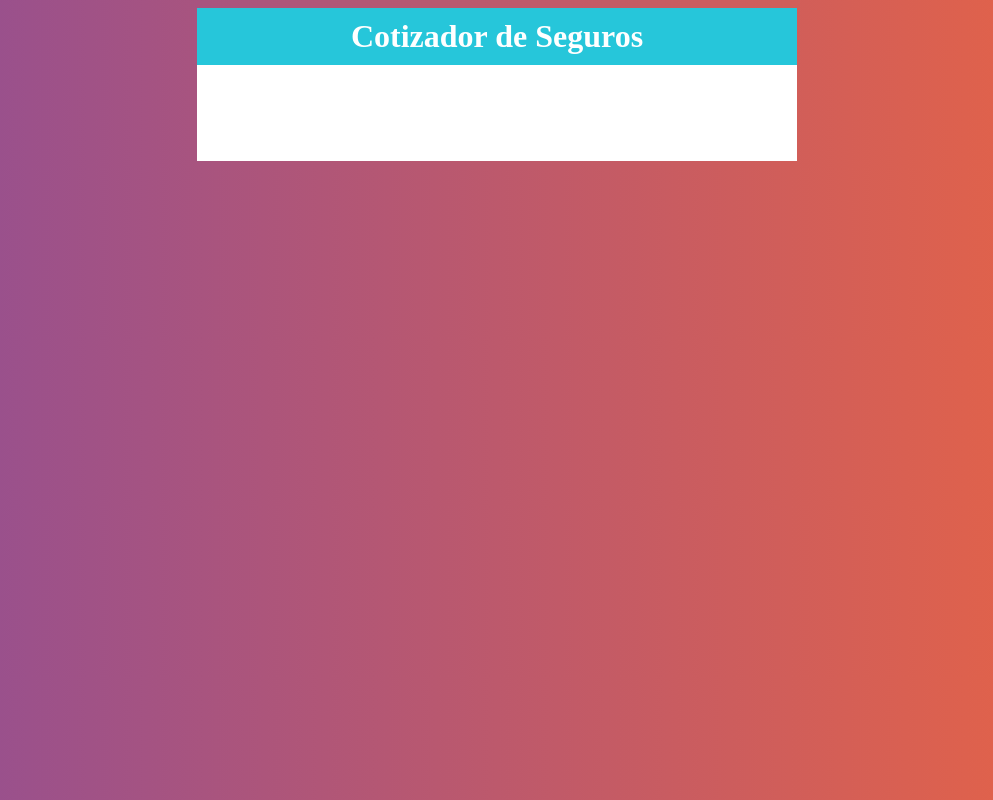
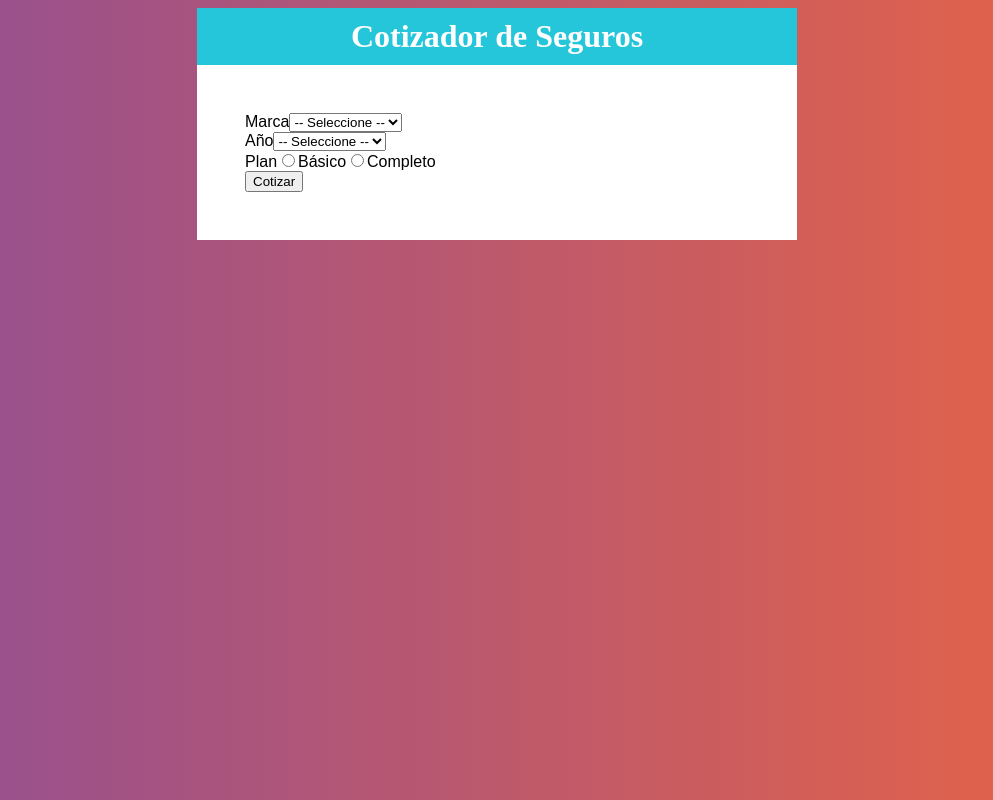
Before and after one commit to Alejandro-Ochando/cotizador_de_seguros, a React (Create React App) app: page / in a window 1280 px wide. Shown: the whole page, without its empty margins (143-1136 px from the left). Built offline with nearby package versions, Linux system fonts and the light colour scheme; the HTML template or start-up script is replaced by a standard one.

Commit message:
Creando el Formulario.js

```diff
--- a/src/App.js
+++ b/src/App.js
@@ -1,6 +1,7 @@
 import React from 'react';
 import styled from '@emotion/styled';
 import Header from './components/Header';
+import Formulario from './components/Formulario';
 
 
 const Contenedor = styled.div`
@@ -20,7 +21,7 @@
         titulo="Cotizador de Seguros"
       />
       <ContenedorFormulario>
-
+        <Formulario />
       </ContenedorFormulario>
     </Contenedor>
   );
--- /dev/null
+++ b/src/components/Formulario.js
@@ -0,0 +1,54 @@
+import React from 'react';
+
+const Formulario = () => {
+    return (
+
+        <form>
+            <div>
+                <label>Marca</label>
+                <select>
+                    <option value="">-- Seleccione --</option>
+                    <option value="Europeo">Europeo</option>
+                    <option value="Americano">Americano</option>
+                    <option value="Asiatico">Asiatico</option>
+                </select>
+            </div>
+            <div>
+                <label>Año</label>
+                <select>
+                <option value="">-- Seleccione --</option>
+                    <option value="2021">2021</option>
+                    <option value="2020">2020</option>
+                    <option value="2019">2019</option>
+                    <option value="2018">2018</option>
+                    <option value="2017">2017</option>
+                    <option value="2016">2016</option>
+                    <option value="2015">2015</option>
+                    <option value="2014">2014</option>
+                    <option value="2013">2013</option>
+                    <option value="2012">2012</option>
+                </select>
+            </div>
+            <div>
+                <label>Plan</label>
+                <input
+                    type="radio"
+                    name="plan"
+                    value="basico"
+                />Básico
+                <input
+                    type="radio"
+                    name="plan"
+                    value="completo"
+                />Completo
+            </div>
+
+            <button
+                type="button"
+            >Cotizar</button>
+        </form>
+
+     );
+}
+
+export default Formulario;
```
